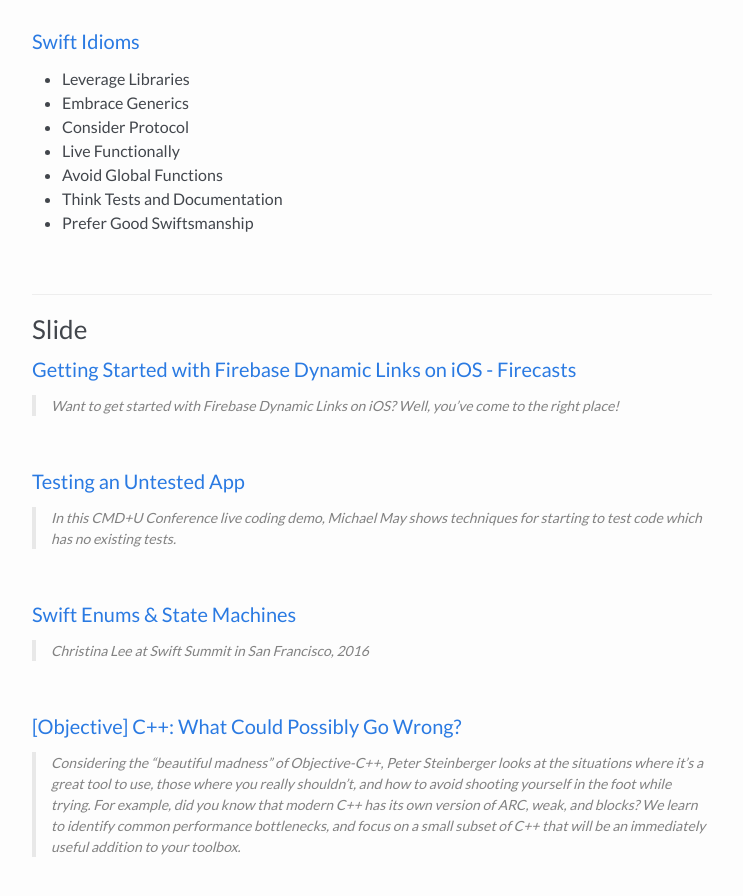
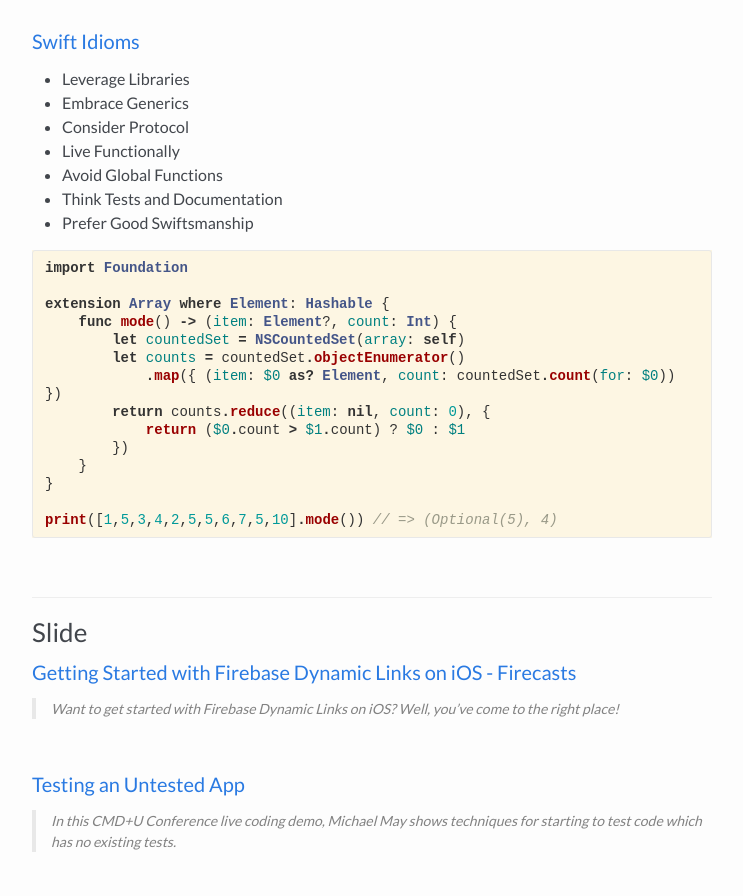
Before and after one commit to pixyzehn/pixyzehn.com, a Jekyll site: the page built from _posts/2017-01-28-swifty-week-10.md, in a window 1280 px wide and 900 px high, scrolled down 2880 px. Shown: the top 896 px of the window, without its empty margins (268-1011 px from the left). Built offline with Jekyll 4.4.1, drawn with Linux system fonts in a browser that asks for light colours; emoji names are drawn with the system emoji font; comment, search, counter and statistics services are not loaded; some of the changed text lies outside the part shown.

Commit message:
Fix typo

````diff
--- a/_posts/2017-01-28-swifty-week-10.md
+++ b/_posts/2017-01-28-swifty-week-10.md
@@ -117,6 +117,23 @@ This post will discuss this compile-time cost, and how it is being addressed in
 - Avoid Global Functions
 - Think Tests and Documentation
 - Prefer Good Swiftsmanship
+
+```swift
+import Foundation
+
+extension Array where Element: Hashable {
+    func mode() -> (item: Element?, count: Int) {
+        let countedSet = NSCountedSet(array: self)
+        let counts = countedSet.objectEnumerator()
+            .map({ (item: $0 as? Element, count: countedSet.count(for: $0)) })
+        return counts.reduce((item: nil, count: 0), {
+            return ($0.count > $1.count) ? $0 : $1
+        })
+    }
+}
+
+print([1,5,3,4,2,5,5,6,7,5,10].mode()) // => (Optional(5), 4)
+```
 
 <br>
 
````
Also changed, not shown: other parts of _posts/2017-01-28-swifty-week-10.md (+1 -1 lines).
